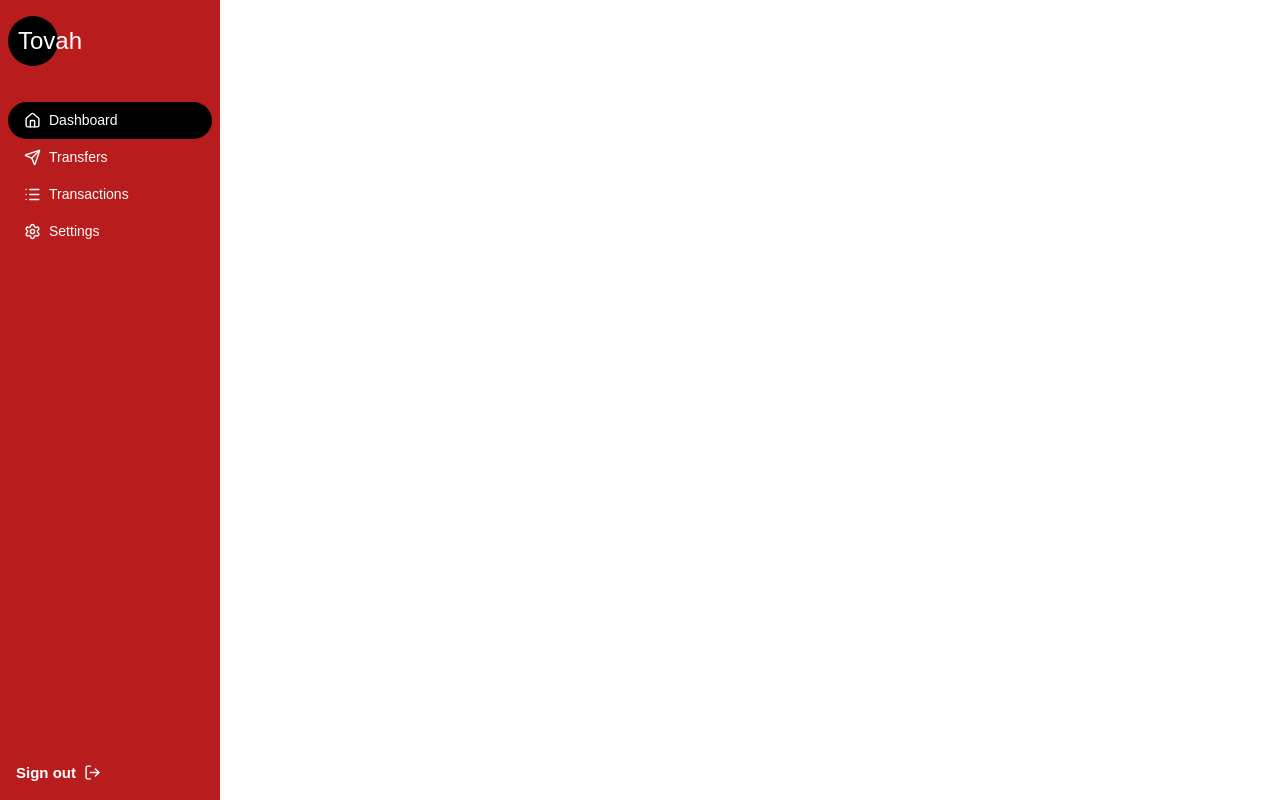
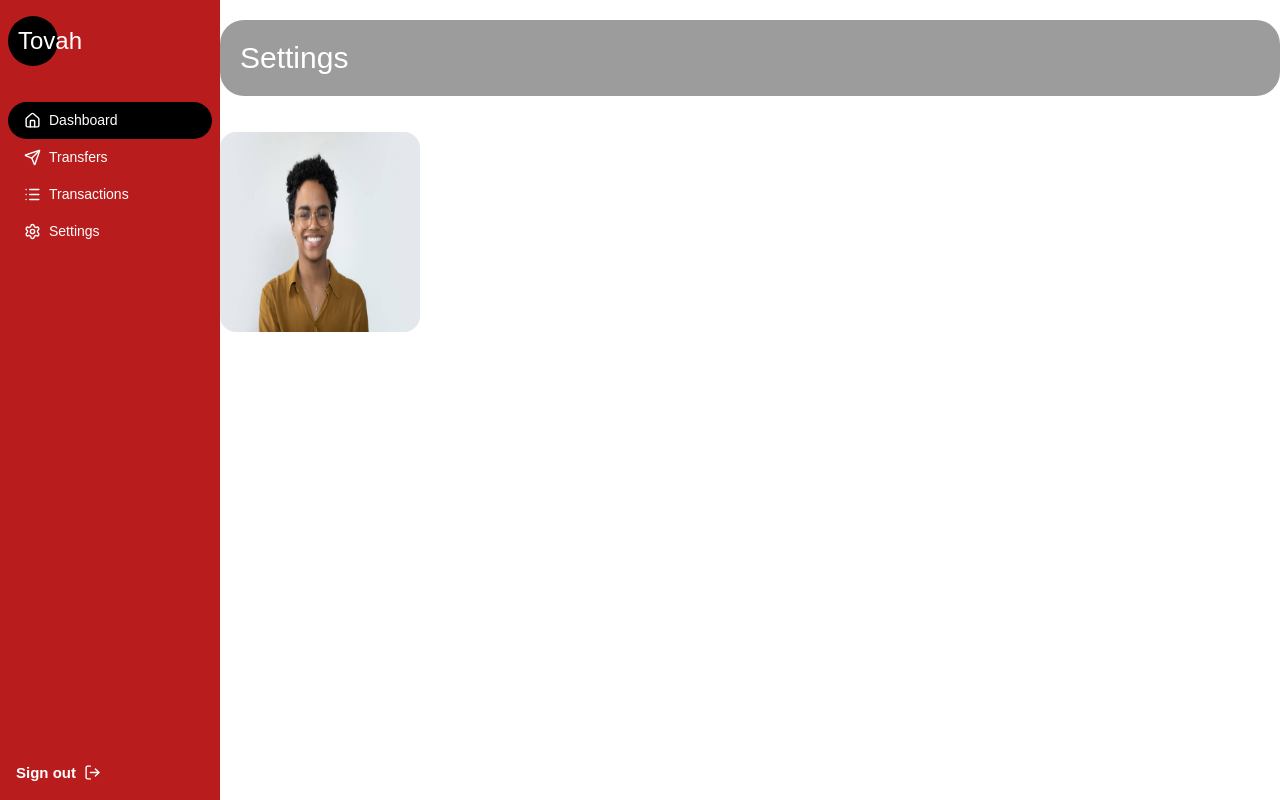
Before and after one commit to TomLayan1/dashboard, a Next.js app: page /dashboard/settings in a window 1280 px wide. Built offline with nearby package versions, Linux system fonts and the light colour scheme.

Commit message:
Added the profile picture with upload and preview functionality

```diff
--- a/src/app/components/DashboardComponents/Home/Transactions.tsx
+++ b/src/app/components/DashboardComponents/Home/Transactions.tsx
@@ -11,7 +11,7 @@ type TransactionPreviewPropsType = {
 
 export default function Transactions({ simplified, count }: TransactionPreviewPropsType) {
   return (
-    <div className={`${simplified ? 'p-3' : 'p-5'} bg-[#3e3e3e3f] rounded-3xl`}>
+    <div className={`${simplified ? 'p-3' : 'p-5'} bg-[#3e3e3ea1] rounded-3xl`}>
       {simplified && <div className="flex items-center justify-between mb-5">
         <p className="text-[15px]">Transaction</p>
         <Link href={"/dashboard/transactions"} className="text-[15px] cursor-pointer">See all</Link>
--- a/src/app/dashboard/layout.tsx
+++ b/src/app/dashboard/layout.tsx
@@ -23,7 +23,7 @@ export default function DashboardLayout({ children }: { children: React.ReactNod
       <div className="flex h-screen text-white">
       <Sidebar />
         <div className="flex-1 h-full">
-          <main className="flex-1 h-full overflow-y-auto scrollbar relative">
+          <main className="flex-1 h-full container mx-auto overflow-y-auto">
             {children}
           </main>
         </div>
--- a/src/app/dashboard/page.tsx
+++ b/src/app/dashboard/page.tsx
@@ -41,7 +41,7 @@ export default function HomeMain() {
   const [selected, setSelected] = useState(currencies[0]);
 
   return (
-    <div className="w-full h-screen container mx-auto text-white">
+    <div className="w-full h-screen text-white">
       <Navbar />
       <div className="p-2.5 md:p-5">
         <div>
--- a/src/app/dashboard/settings/page.tsx
+++ b/src/app/dashboard/settings/page.tsx
@@ -1,5 +1,48 @@
+"use client"
+import { useRef } from "react"
+import Image from "next/image"
+import { Edit } from "lucide-react"
+import user_pic from '../../../../public/assets/user-pic.jpg'
+
+
+
 export default function Settings() {
+  const fileInputRef = useRef<HTMLInputElement | null>(null);
+
+  const handleFileInput = () => {
+    fileInputRef.current?.click();
+  };
+
   return (
-    <div></div>
+    <div className="py-5">
+      <div className="bg-[#3e3e3e82] p-5 mb-9 rounded-3xl">
+        <p className="text-3xl">Settings</p>
+      </div>
+
+      <div>
+        <div className="w-[200px] h-[200px] rounded-2xl relative overflow-hidden image_container">
+          <Image
+            src={user_pic}
+            alt="Chiooma"
+            className="w-fit h-full"
+          />
+          <div className="w-full h-1/2 hover: bg-[#00000022] absolute bottom-0 left-0 flex items-center justify-center edit_modal">
+            <button
+              onClick={handleFileInput}
+              className="flex flex-col items-center cursor-pointer"
+            >
+              <Edit size={14} />
+              <p className="text-[13px]">Change profile image</p>
+            </button>
+            <input
+              type='file'
+              ref={fileInputRef}
+              accept="image/png, image/jpeg, image/jpg"
+              className="hidden"
+            />
+          </div>
+        </div>
+      </div>
+    </div>
   )
 }
--- a/src/app/dashboard/transactions/page.tsx
+++ b/src/app/dashboard/transactions/page.tsx
@@ -4,19 +4,17 @@ import background from '../../../../public/assets/transactions-bg.jpg'
 
 export default function Transaction() {
   return(
-    <div className="p-5 relative">
+    <div className="py-5 relative">
       <div className="bg-[#000000d1] fixed w-full h-screen top-0 left-0 bottom-0 -z-20"></div>
       <Image
         src={background}
         alt="map"
-        className="fixed w-full h-screen top-0 left-0 right-0 -z-30"
+        className="absolute w-full h-screen top-0 left-0 right-0 -z-30"
       />
-      <div className="bg-[#3e3e3e3f] p-5 mb-9 rounded-3xl">
+      <div className="bg-[#3e3e3e82] p-5 mb-9 rounded-3xl">
         <p className="text-4xl">Transactions</p>
       </div>
-      <div className="">
-        <Transactions simplified={false} count={200} />
-      </div>
+      <Transactions simplified={false} count={200} />
     </div>
   )
 }
--- a/src/app/dashboard/transfer/bank/page.tsx
+++ b/src/app/dashboard/transfer/bank/page.tsx
@@ -1,5 +1,5 @@
 export default function Bank() {
   return (
-    <div></div>
+    <div>Bank</div>
   )
 }
--- a/src/app/dashboard/transfer/international/page.tsx
+++ b/src/app/dashboard/transfer/international/page.tsx
@@ -1,5 +1,5 @@
 export default function International() {
   return (
-    <div></div>
+    <div>International</div>
   )
 }
--- /dev/null
+++ b/src/app/dashboard/transfer/layout.tsx
@@ -0,0 +1,14 @@
+"use client"
+
+export default function DashboardLayout({ children }: { children: React.ReactNode }) {
+
+  return (
+      <div className="flex h-screen text-white">
+        <div className="flex-1 h-full">
+          <main className="flex-1 h-full overflow-y-auto re">
+            {children}
+          </main>
+        </div>
+      </div>
+  );
+}
--- a/src/app/dashboard/transfer/page.tsx
+++ b/src/app/dashboard/transfer/page.tsx
@@ -0,0 +1,5 @@
+export default function Transfers() {
+  return(
+    <div>Transfers</div>
+  )
+}
--- a/src/app/dashboard/transfer/wallet/page.tsx
+++ b/src/app/dashboard/transfer/wallet/page.tsx
@@ -1,5 +1,5 @@
 export default function Wallet() {
   return (
-    <div></div>
+    <div>Wallet</div>
   )
 }
--- a/src/app/globals.css
+++ b/src/app/globals.css
@@ -28,3 +28,10 @@ body {
 .scrollbar::-webkit-scrollbar{
   display: none;
 }
+.edit_modal{
+  transform: translateY(100%);
+  transition: transform 0.3s ease-in-out;
+}
+.image_container:hover .edit_modal {
+  transform: translateY(0);
+}
```
